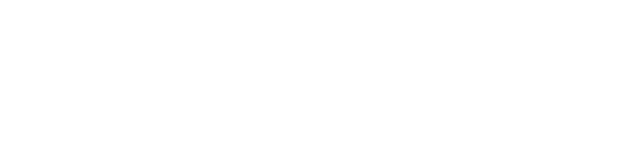
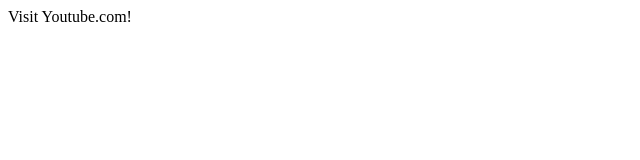
Before and after one commit to TherealTravisScott/Drizzy, a plain HTML site: page index.html in a window 1280 px wide. Shown: the whole page, without its empty margins (0-640 px from the left). Drawn offline with Linux system fonts and the light colour scheme.

Commit message:
Update index.html

```diff
--- a/index.html
+++ b/index.html
@@ -9,3 +9,4 @@
 <img src="
 </body>
 </html>
+<a href="https://www.youtube.com/watch?v=gQD2IZItlVk&pp=ygUOd2h5IHNvIHNlcmlvdXM%3D">Visit Youtube.com!</a>
```
